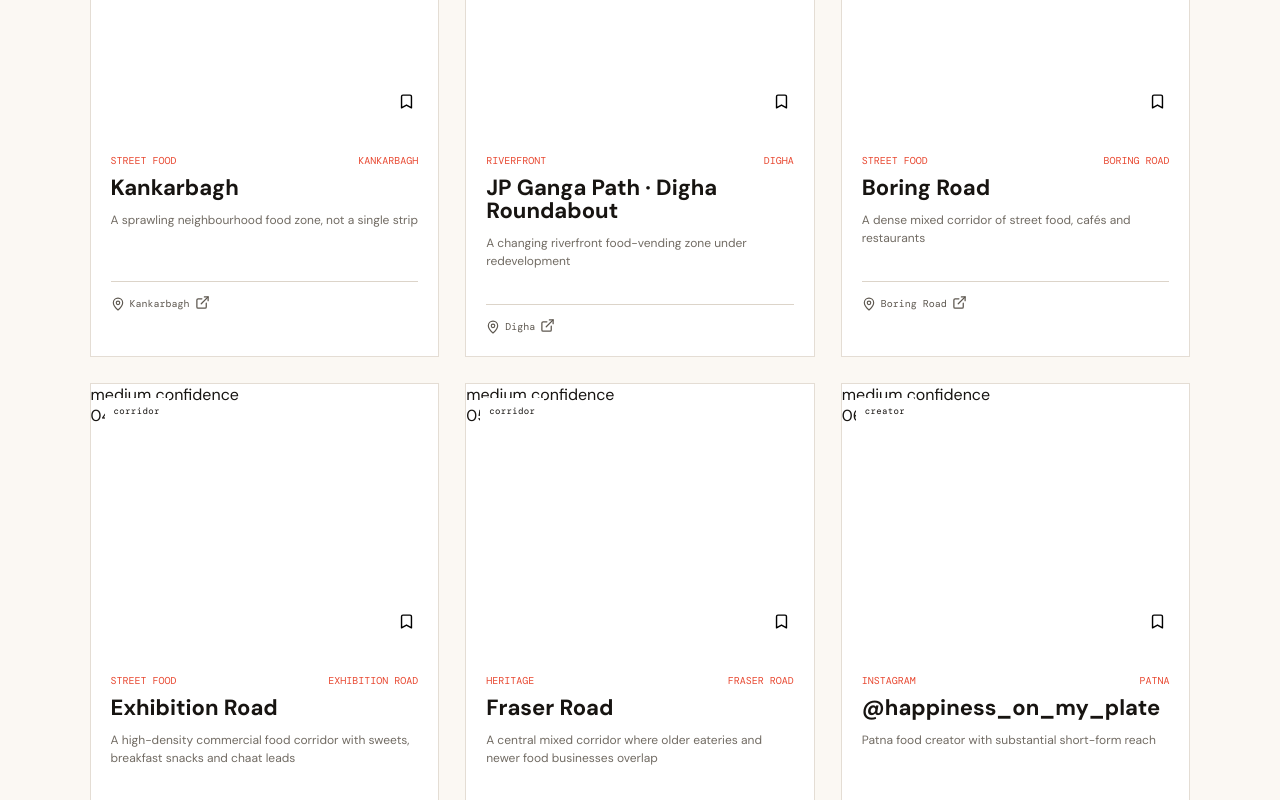
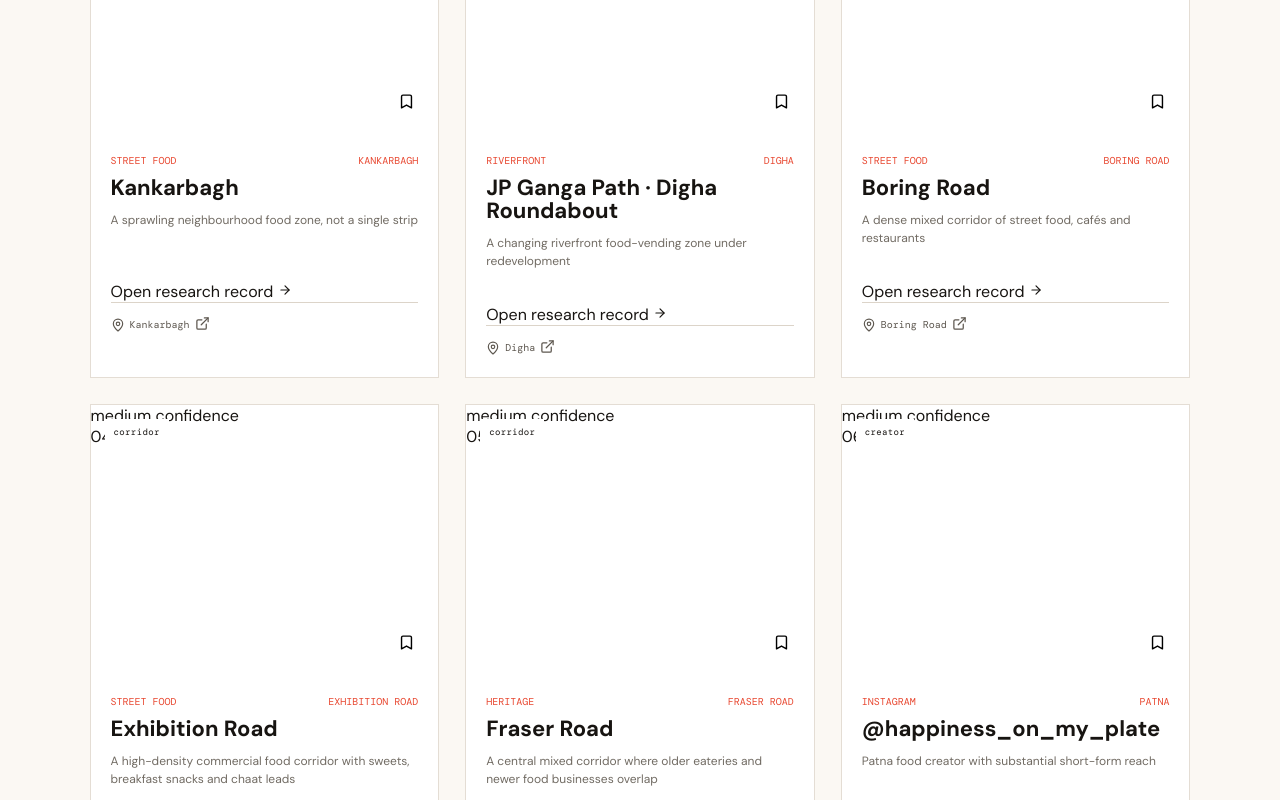
Before and after one commit to madebykraman/cravehuntpatna, a Next.js app: page / in a window 1280 px wide. Shown: the part 1560-2360 px from the top of the page. Built offline with nearby package versions, Linux system fonts and the light colour scheme; a web font is replaced by a local one.

Commit message:
feat: link discovery to entity pages

```diff
--- a/app/page.tsx
+++ b/app/page.tsx
@@ -12,6 +12,7 @@ const chips = ["Litti Chokha", "Street Food", "Chaat", "Biryani", "Sweets", "Cof
 
 const sourceById = Object.fromEntries(feed.sources.map((source) => [source.id, source]));
 const sourceLink = (record: RecordItem) => sourceById[record.source_ids[0]]?.url ?? "#";
+const entityHref = (record: RecordItem) => record.kind === "dish" ? `/dish/${record.title.toLowerCase().replace(/[^a-z0-9]+/g,"-").replace(/(^-|-$)/g,"")}` : record.kind === "locality" || record.kind === "corridor" ? `/locality/${record.title.toLowerCase().replace(/[^a-z0-9]+/g,"-").replace(/(^-|-$)/g,"")}` : record.kind === "event" ? `/event/${record.title.toLowerCase().replace(/[^a-z0-9]+/g,"-").replace(/(^-|-$)/g,"")}` : "#";
 
 export default function Home() {
   const [query, setQuery] = useState("");
@@ -55,7 +56,7 @@ export default function Home() {
       <div className="grid">
         {filtered.map((record) => <article className="foodCard" key={record.id}>
           <div className="photo researchPhoto"><span className="tag">{record.kind.replace("_", " ")}</span><span className="confidence">{record.confidence} confidence</span><button className="save" aria-label={`Save ${record.title}`} onClick={() => toggle(record.id)}>{saved.includes(record.id) ? <Heart fill="currentColor" size={17}/> : <Bookmark size={17}/>}</button><div className="researchIndex">{String(feed.records.indexOf(record) + 1).padStart(2, "0")}</div></div>
-          <div className="cardBody"><div className="meta"><span>{record.tags[0]}</span><span>{record.area}</span></div><h3>{record.title}</h3><p>{record.subtitle}</p><div className="location"><MapPin size={14}/>{record.area}<a href={sourceLink(record)} target="_blank" rel="noreferrer" aria-label={`Open source for ${record.title}`}><ExternalLink size={15}/></a></div></div>
+          <div className="cardBody"><div className="meta"><span>{record.tags[0]}</span><span>{record.area}</span></div><h3>{record.title}</h3><p>{record.subtitle}</p><a className="entityLink" href={entityHref(record)}>Open research record <ArrowRight size={14}/></a><div className="location"><MapPin size={14}/>{record.area}<a href={sourceLink(record)} target="_blank" rel="noreferrer" aria-label={`Open source for ${record.title}`}><ExternalLink size={15}/></a></div></div>
         </article>)}
       </div>
       {filtered.length === 0 && <div className="empty">No verified research record matches that hunt yet. Submit it and make the gap visible.</div>}
@@ -63,7 +64,7 @@ export default function Home() {
 
     <section className="atlasExplorer" id="locality-atlas">
       <div className="sectionHead"><div><p className="eyebrow">LOCALITY ATLAS · LIVE RESEARCH</p><h2>Where Patna<br/><i>eats.</i></h2></div><p className="muted">Geography is treated as evidence. Pincodes can overlap, corridors can change, and proposed food zones are never shown as permanent facts.</p></div>
-      <div className="atlasGrid">{atlas.records.map((place) => <article className="atlasCard" key={place.id}><div className="atlasTop"><span>{place.type}</span><b>{place.status}</b></div><h3>{place.name}</h3><p>{place.signals.join(" · ")}</p><div className="atlasMeta"><span><MapPin size={13}/>{place.pincode}</span><span>{place.pincode_confidence} pin</span><span>{place.evidence} evidence</span></div><div className="atlasOpen"><span>Open question</span><b>{place.open}</b></div></article>)}</div>
+      <div className="atlasGrid">{atlas.records.map((place) => <article className="atlasCard" key={place.id}><div className="atlasTop"><span>{place.type}</span><b>{place.status}</b></div><h3>{place.name}</h3><p>{place.signals.join(" · ")}</p><a className="atlasLink" href={`/locality/${place.name.toLowerCase().replace(/[^a-z0-9]+/g,"-").replace(/(^-|-$)/g,"")}`}>Open locality record <ArrowRight size={14}/></a><div className="atlasMeta"><span><MapPin size={13}/>{place.pincode}</span><span>{place.pincode_confidence} pin</span><span>{place.evidence} evidence</span></div><div className="atlasOpen"><span>Open question</span><b>{place.open}</b></div></article>)}</div>
       <div className="atlasCreator"><div><p className="eyebrow">CREATOR COVERAGE</p><h3>Reach is a signal.<br/>Not a verdict.</h3></div>{atlas.creator_leads.map((creator) => <a href={creator.source} target="_blank" rel="noreferrer" key={creator.handle}><span>{creator.handle}</span><b>{creator.label}</b><small>{creator.note}</small><ExternalLink size={15}/></a>)}</div>
     </section>
 
```
